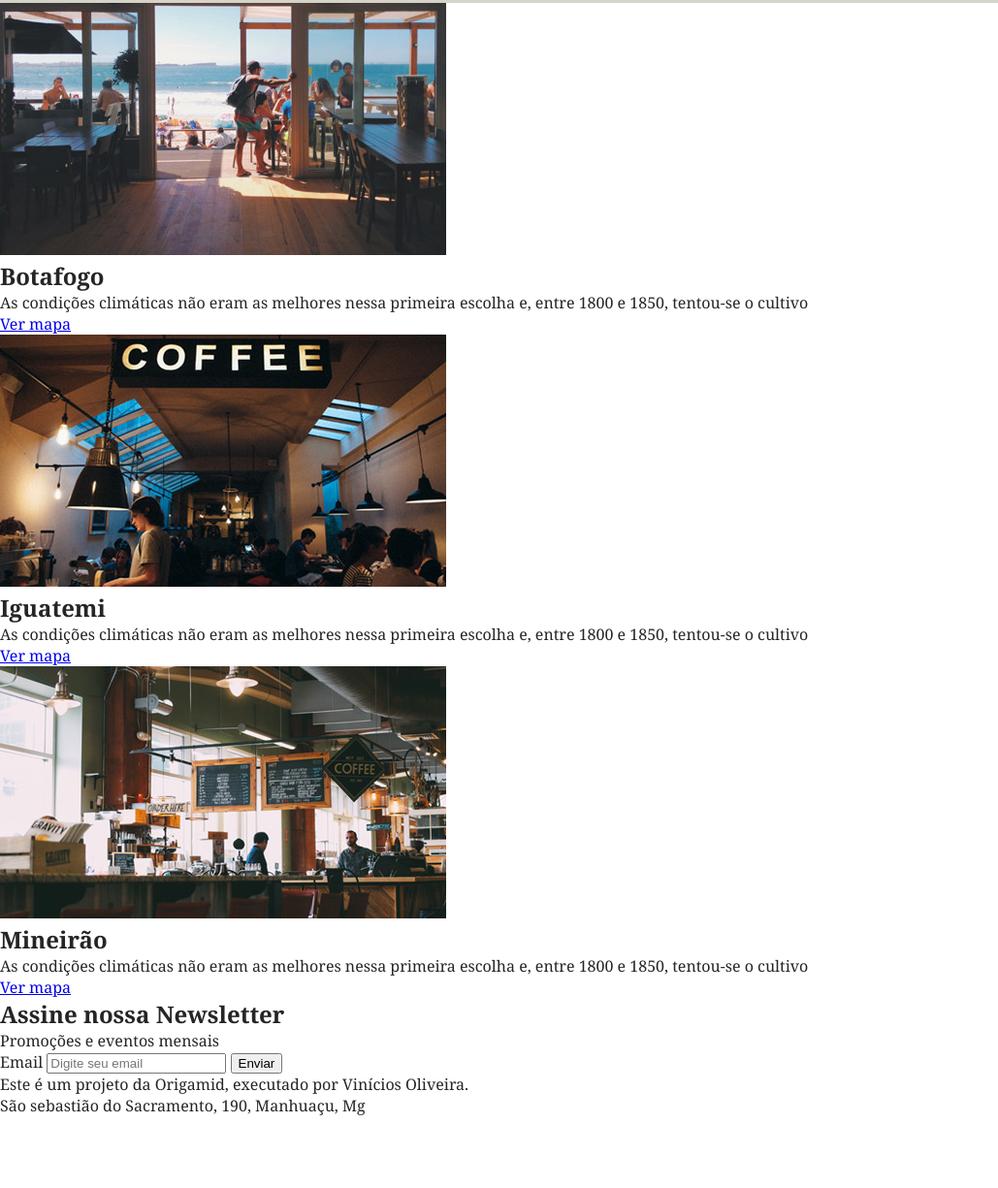
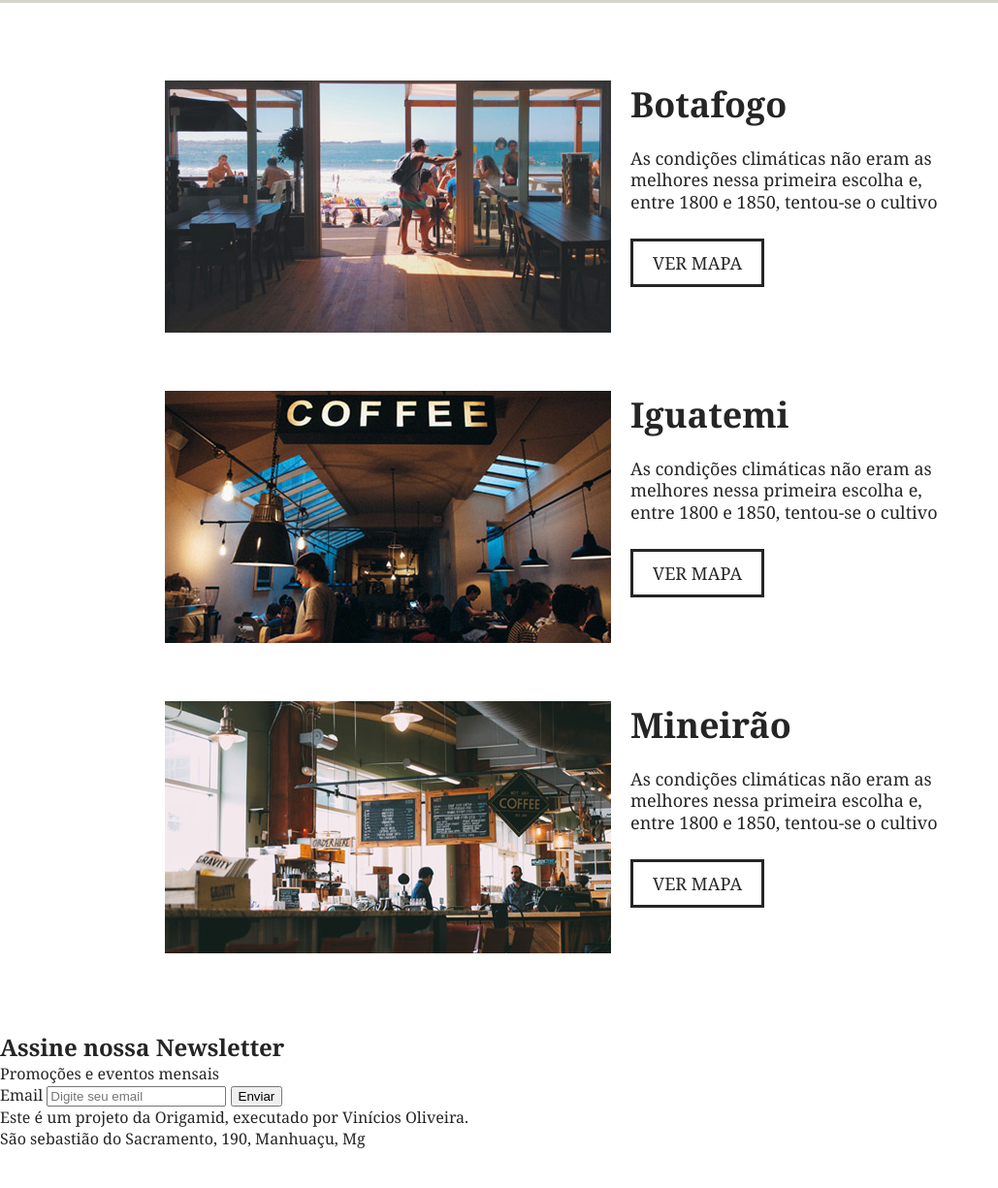
Before and after one commit to viniciosComerciante/css-puro-flexbox-grid-bootstrap, a plain HTML site: page brafe1-puro/index.html in a window 1280 px wide. Shown: the part 1773-2998 px from the top of the page at 97% size, without its empty margins (0-1029 px from the left). Before the commit the page ends 2966 px from the top, so only its background shows below. Drawn offline with Linux system fonts and the light colour scheme.

```diff
--- a/brafe1-puro/css/style.css
+++ b/brafe1-puro/css/style.css
@@ -222,3 +222,57 @@
     text-transform: uppercase;
     padding: 15px 0;
 }
+
+
+/*Locais*/
+
+.locais{
+    max-width: 960px;
+    margin: 0 auto;
+    padding: 20px 0;
+}
+
+.locais-item{
+    clear: both;
+    margin: 60px auto;
+}
+
+.locais-item::after, .locais-item::before{
+    content: '';
+    clear: both;
+    display: table;
+}
+
+.locais-item img{
+    width: 460px;
+    float: left;
+    display: block;
+    margin: 0 10px;
+}
+
+.locais-item > div{
+    width: 460px;
+    float: left;
+    margin: 0 10px;
+}
+
+.locais-item h2{
+    font-size: 2.25rem;
+    margin-bottom: 20px;
+}
+
+.locais-item p{
+    font-size: 1.125rem;
+    line-height: 1.4rem;
+    max-width: 320px;
+    margin-bottom: 40px;
+}
+
+.locais-item a{
+    font-size: 1.125rem;
+    text-transform: uppercase;
+    text-decoration: none;
+    border: 3px solid;
+    color: #252525;
+    padding: 10px 20px;
+}
--- a/brafe1-puro/index.html
+++ b/brafe1-puro/index.html
@@ -69,8 +69,8 @@
         <a class="produtos-btn" href="#">Saiba mais</a>
     </section>
 
-    <section>
-        <div>
+    <section class="locais">
+        <div class="locais-item">
             <img src="public/img/botafogo.jpg" alt="Brafé unidade botafogo">
             <div>
                 <h2>Botafogo</h2>
@@ -80,7 +80,7 @@
             </div>
         </div>
 
-        <div>
+        <div class="locais-item">
             <img src="public/img/iguatemi.jpg" alt="Brafé unidade botafogo">
             <div>
                 <h2>Iguatemi</h2>
@@ -90,7 +90,7 @@
             </div>
         </div>
 
-        <div>
+        <div class="locais-item">
             <img src="public/img/mineirao.jpg" alt="Brafé unidade botafogo">
             <div>
                 <h2>Mineirão</h2>
```
